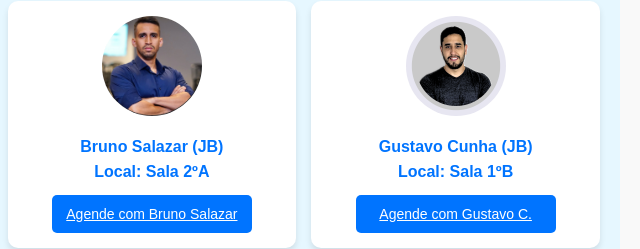
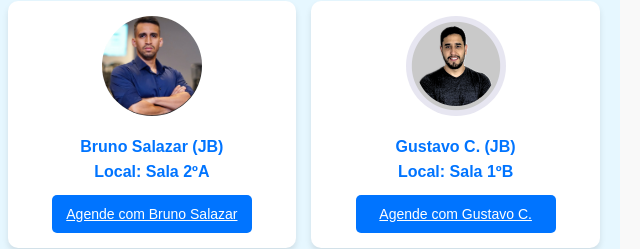
Before and after one commit to gustavocunha1993/mentoriacolegioinnova, a plain HTML site: page index.html in a window 1280 px wide. Shown: the part 370-619 px from the top of the page, 640-1280 px from the left. Drawn offline with Linux system fonts and the light colour scheme.

Commit message:
commit13

```diff
--- a/index.html
+++ b/index.html
@@ -35,7 +35,7 @@
                 </div>
                 <div class="mentor">
                     <img src="gustavocunha1.png" alt="Foto de Gustavo Cunha" class="profile-img">
-                    <a href="https://calendly.com/gustavo-cunha93/mentoria-mentor-gustavo-cunha-sw-clone" class="mentor-name">Gustavo Cunha (JB)<br> Local: Sala 1ºB </a>
+                    <a href="https://calendly.com/gustavo-cunha93/mentoria-mentor-gustavo-cunha-sw-clone" class="mentor-name">Gustavo C. (JB)<br> Local: Sala 1ºB </a>
                     <a href="https://calendly.com/gustavo-cunha93/mentoria-mentor-gustavo-cunha-sw-clone" class="schedule-btn">Agende com Gustavo C.</a>
                 </div>
             </div>
```
